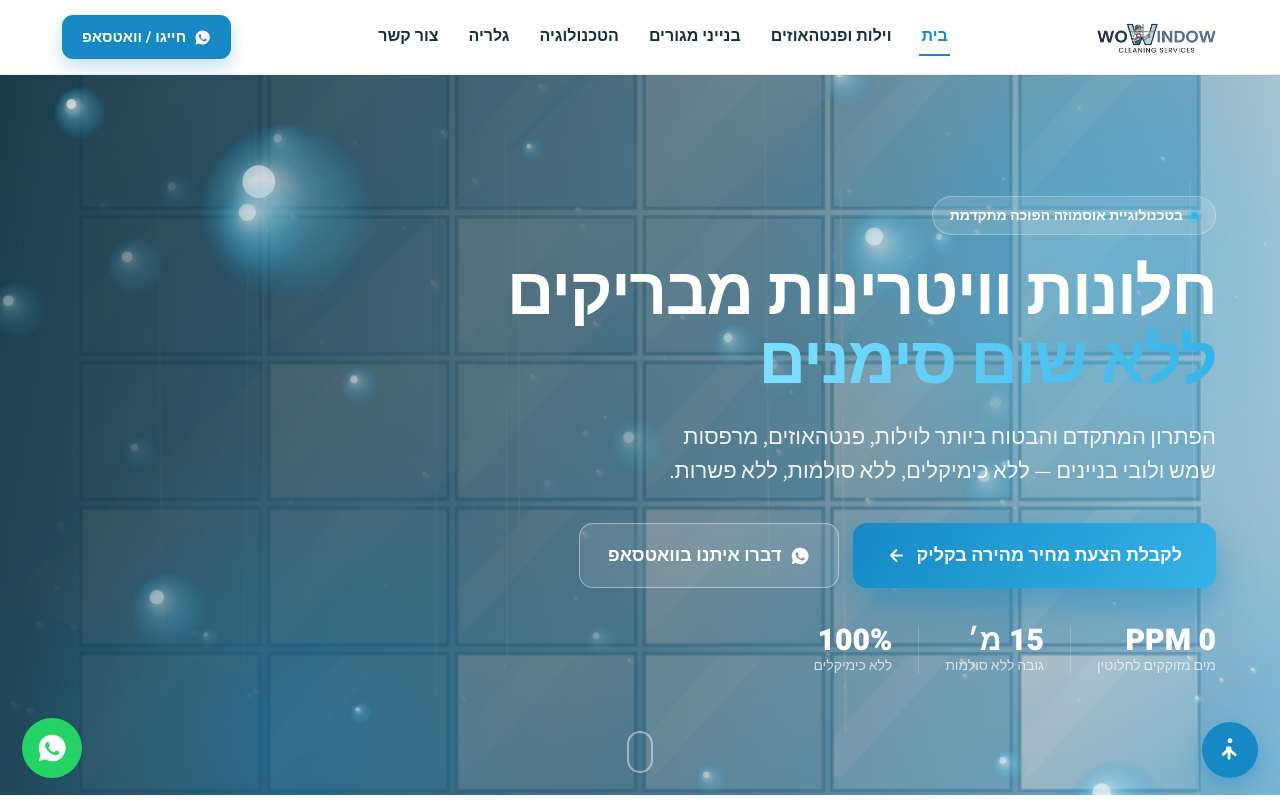
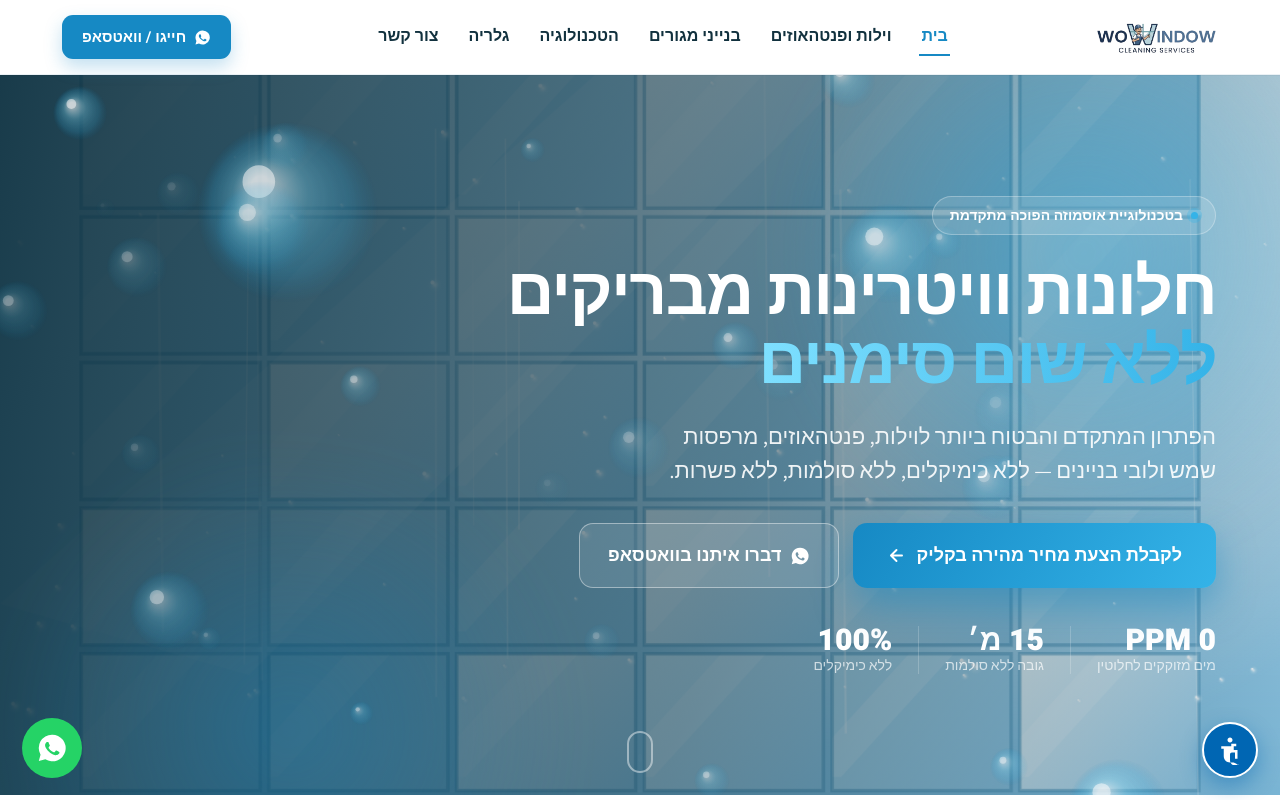
Before and after one commit to chay0354/wowindow, a React (Vite) app: page / in a window 1280 px wide. Shown: the top 800 px of the page. Built offline with nearby package versions, Linux system fonts and the light colour scheme.

Commit message:
Improve accessibility button with standard wheelchair icon.
Use the recognizable ISA-style symbol and standard accessibility blue styling for the floating menu button.

Co-authored-by: Cursor <cursoragent@cursor.com>

```diff
--- a/src/components/AccessibilityWidget.jsx
+++ b/src/components/AccessibilityWidget.jsx
@@ -137,17 +137,17 @@ export default function AccessibilityWidget({ nav }) {
           width: 56,
           height: 56,
           borderRadius: '50%',
-          border: 'none',
-          background: '#1689C4',
+          border: '2px solid #fff',
+          background: '#0066B3',
           color: '#fff',
           display: 'flex',
           alignItems: 'center',
           justifyContent: 'center',
           cursor: 'pointer',
-          boxShadow: '0 8px 22px rgba(22,137,196,.4)',
+          boxShadow: '0 8px 22px rgba(0,102,179,.45)',
         }}
       >
-        <AccessibilityIcon s={28} />
+        <AccessibilityIcon s={30} />
       </button>
     </div>
   );
--- a/src/icons.jsx
+++ b/src/icons.jsx
@@ -143,8 +143,8 @@ export const Play = ({ s = 13, c = '#fff' }) => (
   </svg>
 );
 
-export const AccessibilityIcon = ({ s = 26, c = '#fff' }) => (
+export const AccessibilityIcon = ({ s = 28, c = '#fff' }) => (
   <svg width={s} height={s} viewBox="0 0 24 24" fill={c} aria-hidden="true">
-    <path d="M12 2c1.1 0 2 .9 2 2s-.9 2-2 2-2-.9-2-2 .9-2 2-2zm-2.2 7c-.66 0-1.2.54-1.2 1.2v1.3L5.4 15.1a1.2 1.2 0 1 0 1.7 1.7L10 13.9V19c0 .66.54 1.2 1.2 1.2s1.2-.54 1.2-1.2v-5.1l3.1 3.1a1.2 1.2 0 0 0 1.7-1.7L13.2 11.5v-1.3c0-.66-.54-1.2-1.2-1.2h-2.2z" />
+    <path d="M12 2c1.1 0 2 .9 2 2s-.9 2-2 2-2-.9-2-2 .9-2 2-2zm9 7h-6v3h3v7h-2v-5h-2.5c-.83 0-1.5.67-1.5 1.5v4.74c0 2.33 1.89 4.22 4.22 4.22.93 0 1.76-.3 2.44-.82l1.12 1.88C15.98 21.03 14.06 22 12 22c-2.76 0-5-2.24-5-5v-6H5v-2h6V9h2V7h4v2z" />
   </svg>
 );
```
